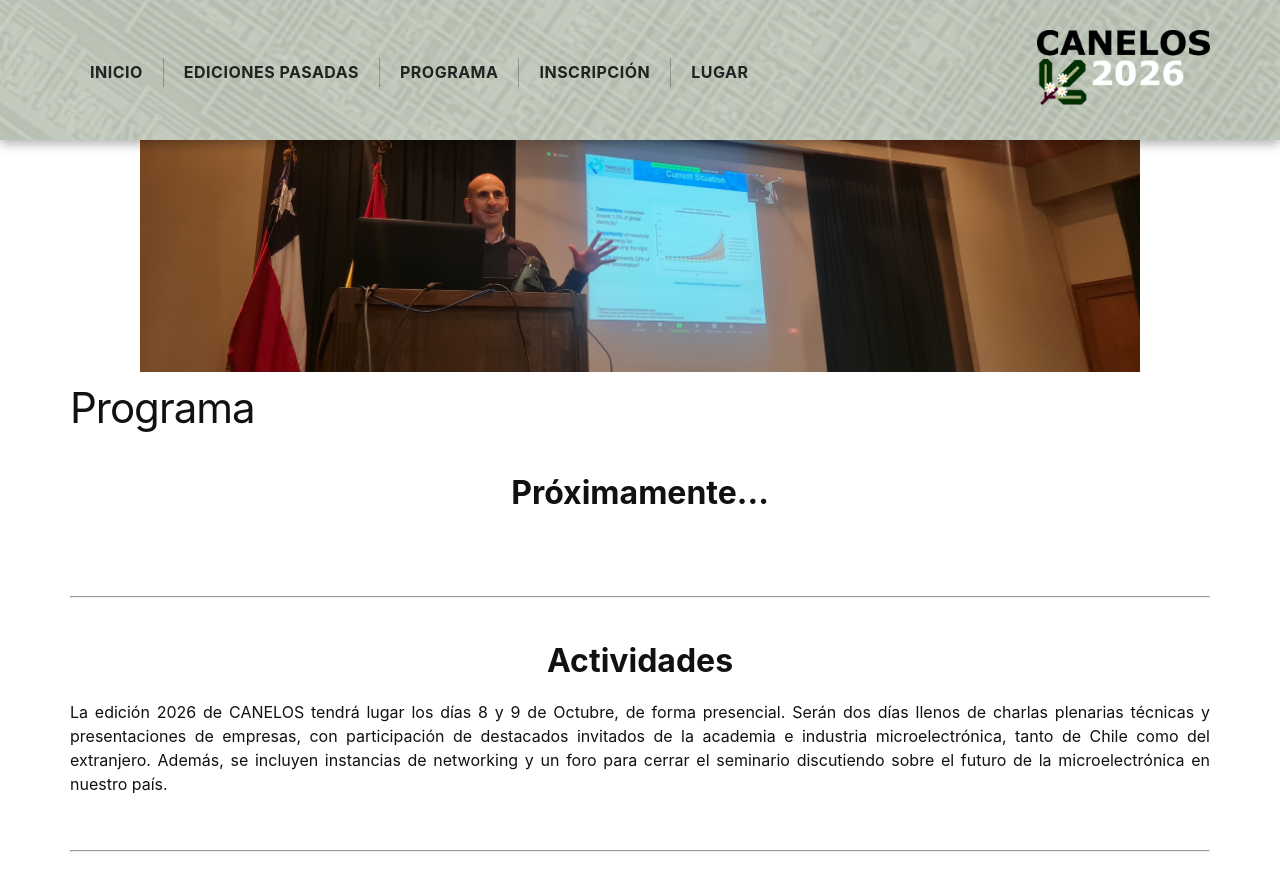
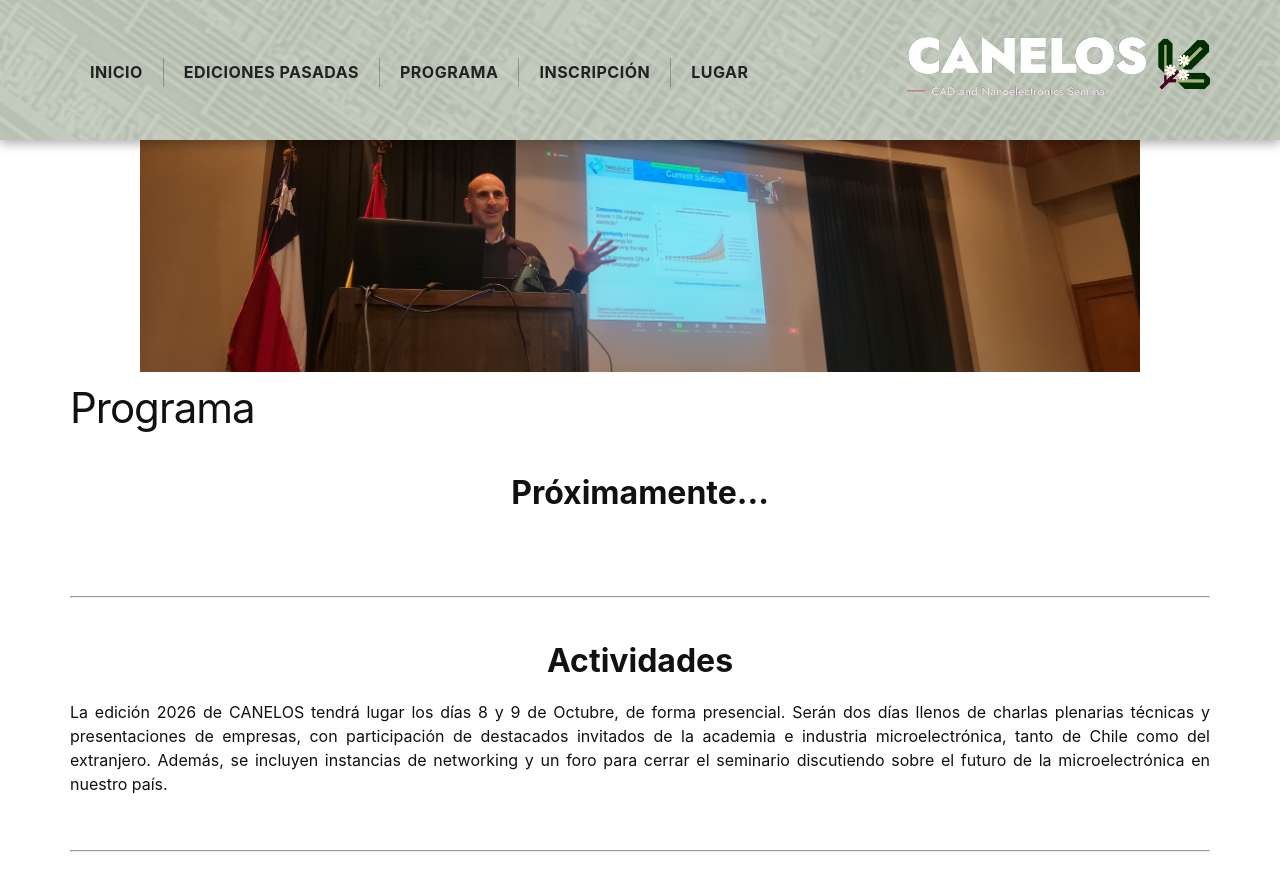
Before and after one commit to ChipUSM/CANELOS, a Jekyll site: the page built from program.md, in a window 1280 px wide and 900 px high. Shown: the top 891 px of the window. Built offline with Jekyll 4.4.1, drawn with Linux system fonts in a browser that asks for light colours.

Commit message:
testeo nuevo header

```diff
--- a/_includes/header.html
+++ b/_includes/header.html
@@ -49,7 +49,7 @@
     {%- endif -%}
 
     <a class="site-title" rel="author" href="{{ '/' | relative_url }}" style="margin-left: auto; padding-left: 40px; display: flex; align-items: center; text-decoration: none;">
-		<img src="{{ site.baseurl}}/assets/img/canelos_web_logo_2026.png" alt="CANELOS" style="height: 75px; width: auto; max-width: none;">
+		<img src="{{ site.baseurl}}/assets/img/testeo_titulo.png" alt="CANELOS" style="height: 75px; width: auto; max-width: none;">
 	</a>
   </div>
 </header>
```
